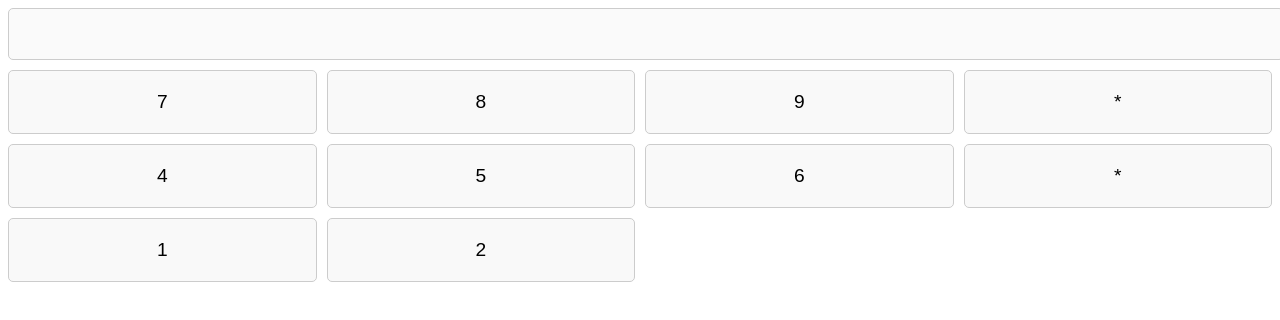
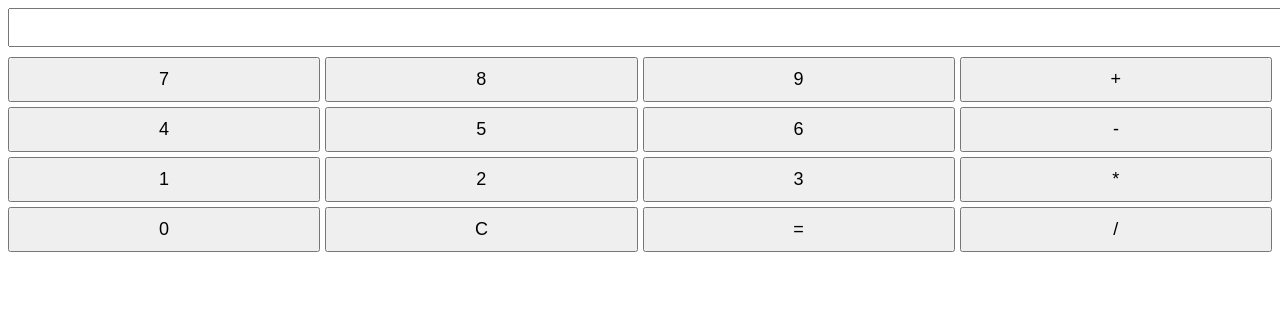
Before and after one commit to JoaoCamposss/calculadora-3b, a plain HTML site: page index.html in a window 1280 px wide. Drawn offline with Linux system fonts and the light colour scheme.

Commit message:
Add files via upload

```diff
--- a/index.html
+++ b/index.html
@@ -1,97 +1,33 @@
 <!DOCTYPE html>
-<html lang="pt">
-    <head>
-<meta charset="UTF-8">
-<meta name="viewport" content="width-device-width, initial-sacle=1.0">
-<title>Calculadora simples</title>
-<style>
-    body {
-        font-family: Arial, Helvetica, sans-serif;
-    }
-    .calculator {
-        width: 200px;
-        margin: 100px auto;
-        padding: 10px;
-        border: 1px solid #ccc;
-        border-radius: 5px;
-        box-shadow: 2px 2px 10px rgba(0, 0, 0,0.1);
-    }
-
-    .display {
-        width: 100%;
-        height: 40px;
-        margin-bottom: 10px;
-        text-align: right;
-        padding: 5px;
-        font-size: 1.5em;
-        border: 1px solid #ccc;
-        border-radius: 5px;
-    }
-    .buttons {
-        display: grid;
-        grid-template-columns: repeat(4, 1fr);
-        gap: 10px;
-    }
-
-    .button {
-        width: 100%;
-        padding: 20px;
-        font-size: 1.2em;
-        border: 1px solid #ccc;
-        border-radius: 5px;
-        background-color: #f9f9f9;
-        cursor: pointer;
-    }
-
-    .button:hover {
-        background-color: #e9e9e9;
-    }
-
-</style>
+<html lang="en">
+<head>
+    <meta charset="UTF-8">
+    <meta name="viewport" content="width=device-width, initial-scale=1.0">
+    <title>Calculadora</title>
+    <link rel="stylesheet" href="styles.css">
 </head>
-
 <body>
-
-    <div class="Calculadora">
-<input type="text" class="display" id="display" disabled>
-<div class="buttons">
-    <button class="button" onclick="appendNumber('7')">7</button>
-    <button class="button"onclick="appendNumber('8')">8</button>
-    <button class="button"onclick="appendNumber('9')">9</button>
-    <button class="button" onclick="chooseoperation('/')">*</button>
-    <button class="button"onclick="appendNumber('4')">4</button>
-    <button class="button"onclick="appendNumber('5')">5</button>
-    <button class="button"onclick="appendNumber('6')">6</button>
-    <button class="button" onclick="chooseoperation('*')">*</button>
-    <button class="button"onclick="appendNumber('1')">1</button>
-    <button class="button"onclick="appendNumber('2')">2</button>
-
-</div>
-
-
-
+    <div class="calculator">
+        <input type="text" class="display" id="display" readonly>
+        <div class="keys">
+            <button onclick="appendNumber('7')">7</button>
+            <button onclick="appendNumber('8')">8</button>
+            <button onclick="appendNumber('9')">9</button>
+            <button onclick="appendOperator('+')">+</button>
+            <button onclick="appendNumber('4')">4</button>
+            <button onclick="appendNumber('5')">5</button>
+            <button onclick="appendNumber('6')">6</button>
+            <button onclick="appendOperator('-')">-</button>
+            <button onclick="appendNumber('1')">1</button>
+            <button onclick="appendNumber('2')">2</button>
+            <button onclick="appendNumber('3')">3</button>
+            <button onclick="appendOperator('*')">*</button>
+            <button onclick="appendNumber('0')">0</button>
+            <button onclick="clearDisplay()">C</button>
+            <button onclick="calculate()">=</button>
+            <button onclick="appendOperator('/')">/</button>
+        </div>
     </div>
-
-
-
-
-
-
-
-
-
+    <script src="script.js"></script>
 </body>
-
-
-
-
-
-
-
-
-
-
-
-
-
 </html>
--- a/script.js
+++ b/script.js
@@ -0,0 +1,31 @@
+let displayValue = '';
+
+function appendNumber(number) {
+    displayValue += number;
+    updateDisplay();
+}
+
+function appendOperator(operator) {
+    displayValue += operator;
+    updateDisplay();
+}
+
+function clearDisplay() {
+    displayValue = '';
+    updateDisplay();
+}
+
+function calculate() {
+    try {
+        const result = eval(displayValue);
+        displayValue = result.toString();
+        updateDisplay();
+    } catch (error) {
+        displayValue = 'Error';
+        updateDisplay();
+    }
+}
+
+function updateDisplay() {
+    document.getElementById('display').value = displayValue;
+}
--- a/styles.css
+++ b/styles.css
@@ -0,0 +1,23 @@
+
+Copiar código
+.calculator {
+    width: 200px;
+    margin: 50px auto;
+}
+
+.display {
+    width: 100%;
+    padding: 10px;
+    margin-bottom: 10px;
+}
+
+.keys {
+    display: grid;
+    grid-template-columns: repeat(4, 1fr);
+    gap: 5px;
+}
+
+button {
+    padding: 10px;
+    font-size: 18px;
+}
```
